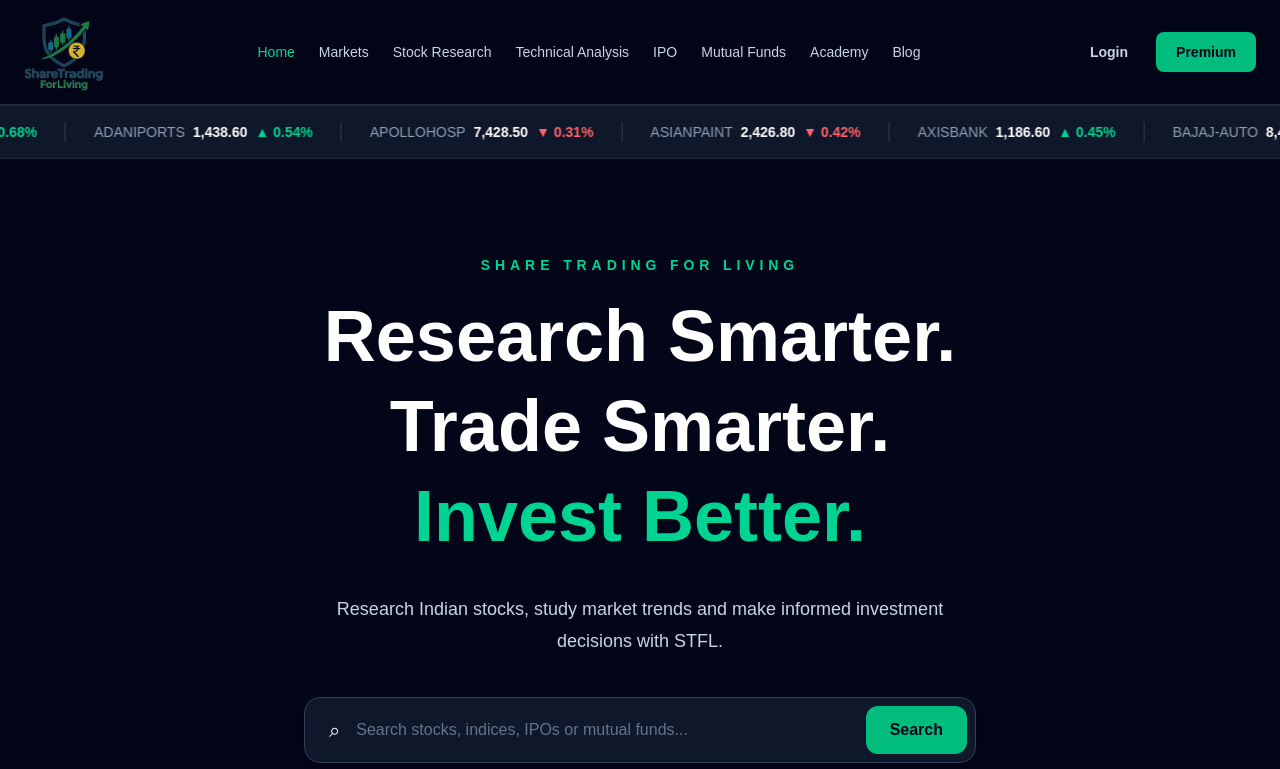
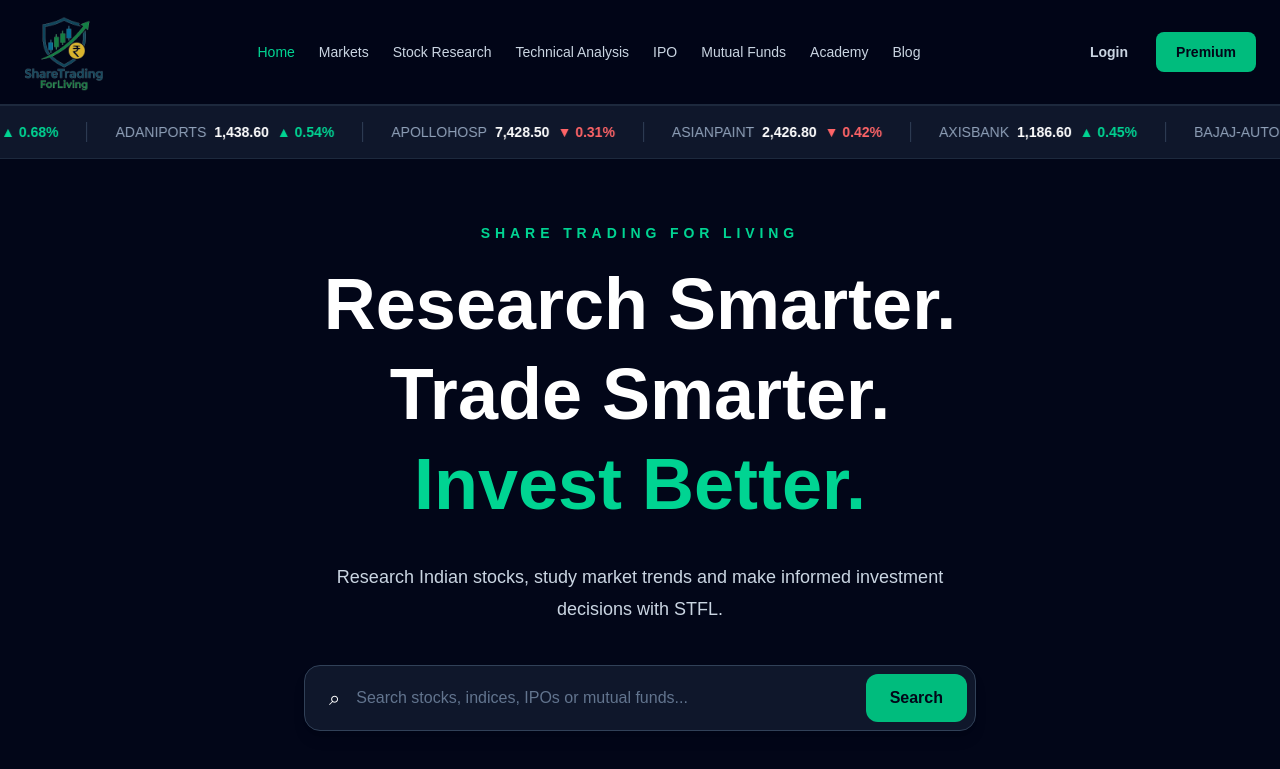
Before and after one commit to sharetradingforliving/stfl-platform, a Next.js app: page / in a window 1280 px wide. Shown: the top 769 px of the page. Built offline with nearby package versions, Linux system fonts and the light colour scheme.

Commit message:
Improve homepage hero spacing

```diff
--- a/app/page.tsx
+++ b/app/page.tsx
@@ -86,7 +86,7 @@
   </div>
 </section>
       {/* Hero Section */}
-      <section className="flex min-h-[620px] items-center justify-center px-6 py-24">
+      <section className="flex min-h-[650px] items-center justify-center px-6 py-16">
         <div className="max-w-4xl text-center">
           <p className="mb-4 text-sm font-semibold uppercase tracking-[0.35em] text-emerald-400">
             Share Trading For Living
```
